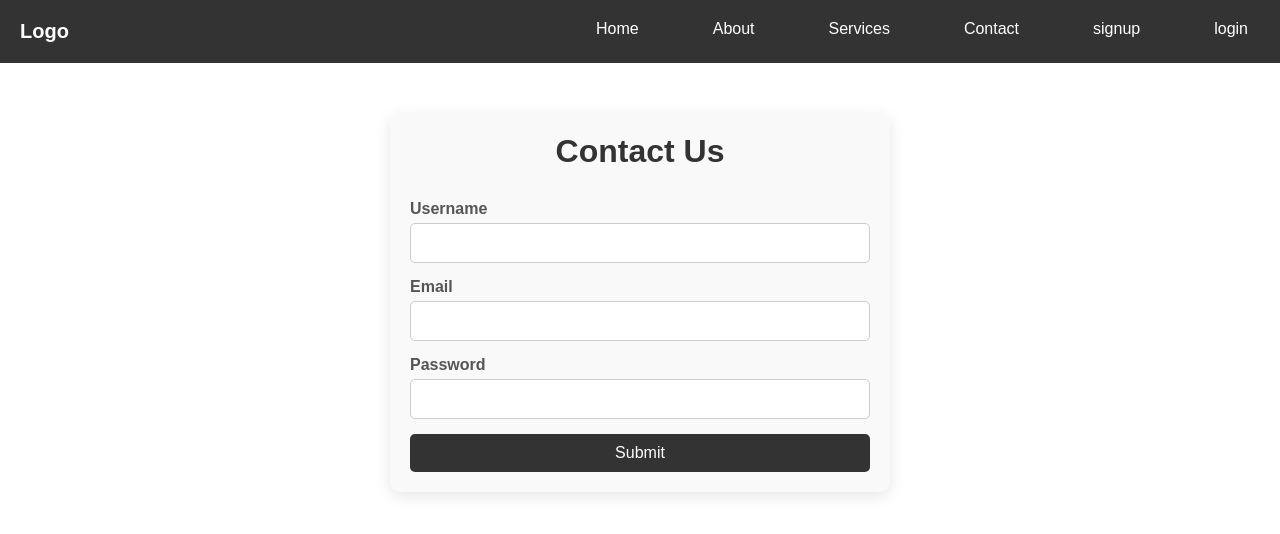
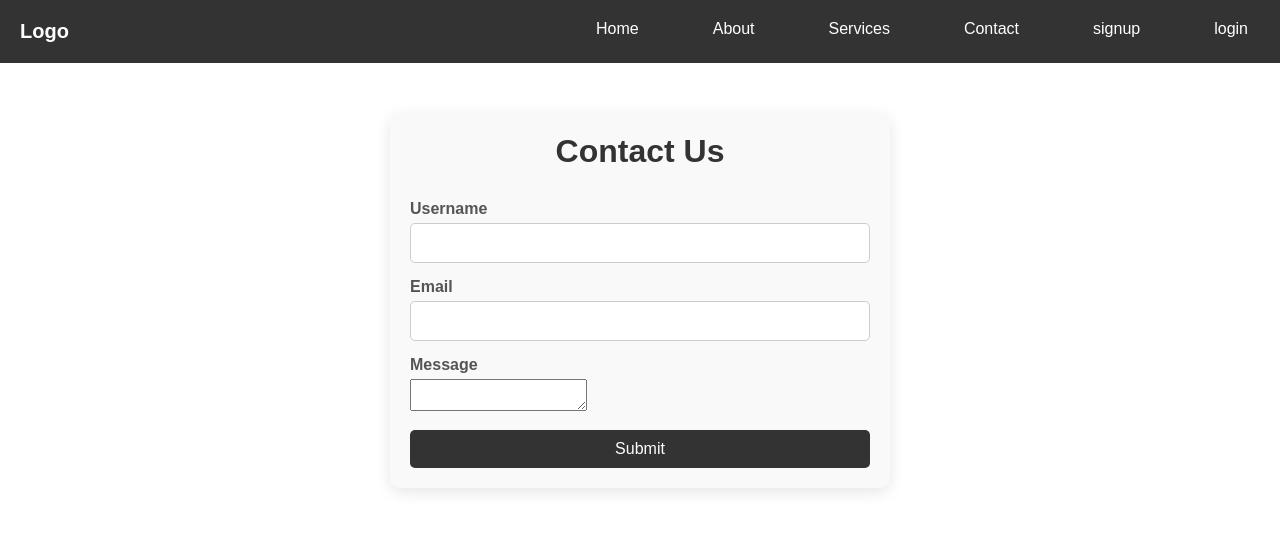
Before and after one commit to Janvijaswal07/mern, a React (Vite) app in the folder client/: page /contact in a window 1280 px wide. Shown: the top 534 px of the page. Built offline with nearby package versions, Linux system fonts and the light colour scheme; no server answers.

Commit message:
add validation i login page

```diff
--- a/client/src/pages/Contact.jsx
+++ b/client/src/pages/Contact.jsx
@@ -5,9 +5,31 @@ const ContactPage = () => {
   const [contact, setContact] = useState({
     username: '',
     email: '',
-    password: '',
+    message: '',
   });
 const {user}=useAuth();
+const handleSubmit = async(e)=>{
+  e.preventDefault();
+  try {
+    const response = await fetch("http://localhost:3000/api/contactus/contact",{
+      method:"POST",
+      headers:{
+        "Content-Type":"application/json"
+      },
+      body: JSON.stringify(contact)
+    })
+  if(response.ok){
+    setContact({
+      username: '',
+      email: '',
+      message: '',
+    })
+    alert("done")
+  }
+  } catch (error) {
+    console.log(error);
+  }
+}
 const [userData,setData]=useState(true);
 if(userData&&user){
   setContact({
@@ -23,11 +45,7 @@ if(userData&&user){
     });
   };
 
-  const handleSubmit = (e) => {
-    e.preventDefault();
-    console.log(contact);
 
-  };
 
 
   return (
@@ -57,15 +75,15 @@ if(userData&&user){
         </div>
 
         <div className="form-group">
-          <label htmlFor="password">Password</label>
-          <input
-            type="password"
-            id="password"
-            name="password"
-            value={contact.password}
-            onChange={handleChange}
-          />
-        </div>
+  <label htmlFor="message">Message</label>
+  <textarea
+    id="message"
+    name="message"
+    value={contact.message}
+    onChange={handleChange}
+  />
+</div>
+
 
         <button type="submit" className="submit-btn">Submit</button>
       </form>
--- a/client/src/pages/Login.jsx
+++ b/client/src/pages/Login.jsx
@@ -22,16 +22,18 @@ const LoginPage = () => {
       },
       body:JSON.stringify(formData)
     })
+    const res_data = await response.json();
+    console.log("response from server",res_data.msg);
     if(response.ok){
-      const res_data = await response.json();
-      console.log("response from server",res_data);
+
+
       storeTokenInLS(res_data.token)
       alert("Login successful")
       setFormData({email:"",password:""});
       // naviagte('/')
     }
     else{
-      alert("invalid credentail")
+      alert(res_data.message?res_data.message:res_data.msg);
       console.log("invalid credentail");
     }
     console.log(response);
```
